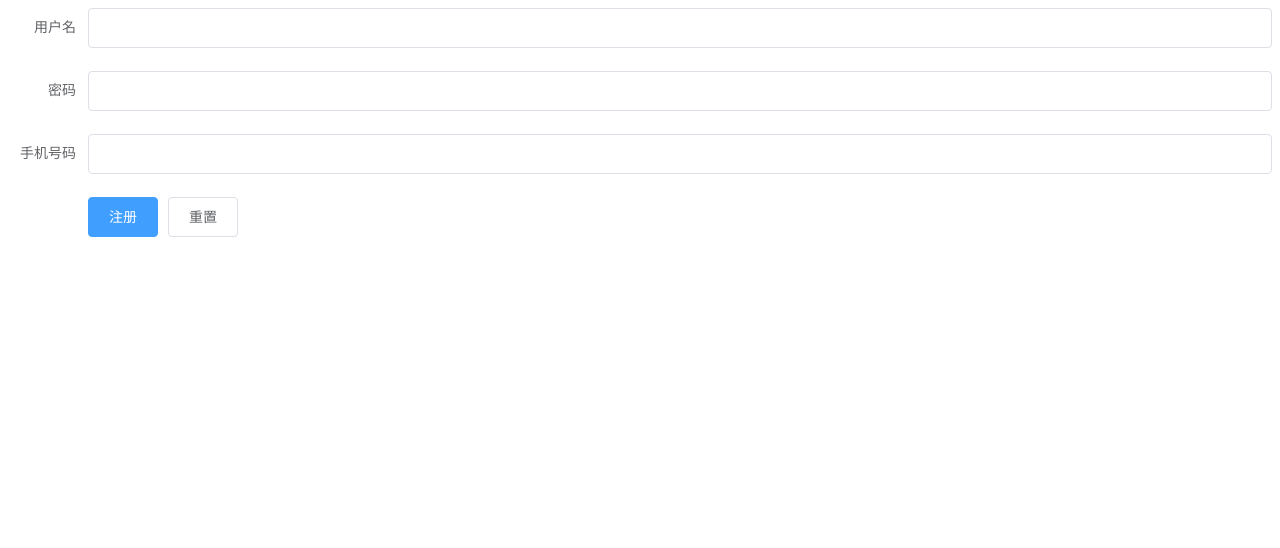
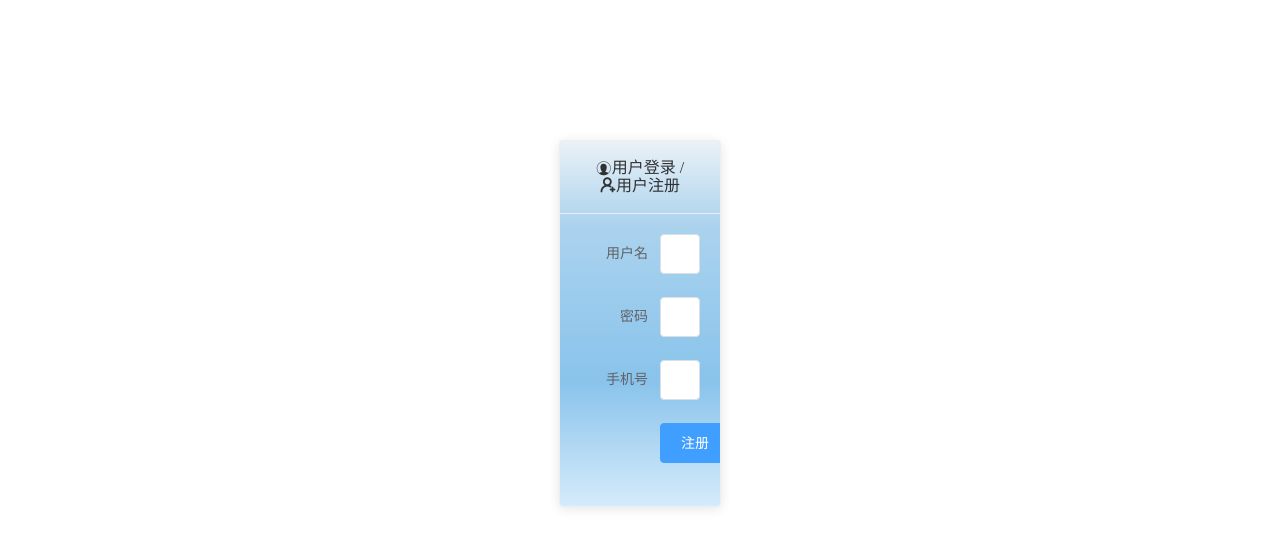
Before and after one commit to Eating-Bread-On-Sofa/ebos-web, a Vue app: page /register in a window 1280 px wide. Shown: the top 548 px of the page. Built offline with nearby package versions, Linux system fonts and the light colour scheme.

Commit message:
need to redo background

```diff
--- a/src/components/Login.vue
+++ b/src/components/Login.vue
@@ -1,17 +1,37 @@
 <template>
-  <div>
+  <div id="Login">
+    <div class="note" style ="note"></div>
+    <el-container>
+      <el-main>
+        <el-row>
+          <el-col :span="12" :offset="6" :xs="24">
+            <el-card class="box-card">
+              <div slot="header" class="clearfix" style="text-align: center">
+                <a class="icon iconfont el-icon-icon" @click="login">用户登录</a>
+                /
+                <a class="icon iconfont el-icon-zhuce" @click="register">用户注册</a>
+              </div>
               <el-form label-width="80px">
                 <el-form-item label="用户名">
-        <el-input v-model="form.name"></el-input>
+                  <el-input v-model="form.name" label-width="20px"></el-input>
                 </el-form-item>
                 <el-form-item label="密码">
-        <el-input v-model="form.password" type="password"></el-input>
+                  <el-input v-model="form.password" type="password" label-width="80px"></el-input>
                 </el-form-item>
                 <el-form-item>
                   <el-button type="primary" @click="loginTrue({name:form.name,password:form.password})">登陆</el-button>
-        <el-button >重置</el-button>
                 </el-form-item>
               </el-form>
+              <el-row>
+                <el-col :span="12" :offset="6">
+                  <router-view></router-view>
+                </el-col>
+              </el-row>
+            </el-card>
+          </el-col>
+        </el-row>
+      </el-main>
+    </el-container>
   </div>
 </template>
 
@@ -19,6 +39,14 @@
 import {mapState, mapActions} from 'vuex'
 export default {
   name: 'Login',
+  methods: {
+    login () {
+      this.$router.push({path: '/login'})
+    },
+    register () {
+      this.$router.push({path: '/register'})
+    }
+  },
   computed: {
     // 使用对象展开运算符将此对象混入到外部对象中
     ...mapState([
@@ -26,7 +54,7 @@ export default {
       'status'
     ])
   },
-  methods: {
+  methods1: {
     ...mapActions([
       // `mapActions` 也支持载荷：
       'loginTrue' // 将 `this.incrementBy(amount)` 映射为 `this.$store.dispatch('incrementBy', amount)`
@@ -44,10 +72,33 @@ export default {
           })
       }
     }
+  },
+  data () {
+    return {
+      note: {
+        backgroundImage: 'url(' + require('../../static/background.jpg') + ')',
+        backgroundRepeat: 'no-repeat',
+        backgroundSize: '100% 100%'
+      }
+    }
   }
 }
 </script>
 
-<style scoped>
-
+<style>
+  .el-container{
+    margin-top: 120px;
+    margin-right: 450px;
+    margin-left: 450px;
+  }
+  .el-card{
+    background:
+      -webkit-linear-gradient(
+        top,
+        rgb(235, 241, 246) 0%,
+        rgb(171, 211, 238) 23%,
+        rgb(137, 195, 235) 66%,
+        rgb(213, 235, 251) 100%);
+    /* Chrome10-25,Safari5.1-6 */
+  }
 </style>
--- a/src/components/Register.vue
+++ b/src/components/Register.vue
@@ -1,28 +1,55 @@
 <template>
-  <div>
-    <el-form :model="form" label-width="80px">
+  <div id="Login">
+    <div class="note" style ="note"></div>
+    <el-container>
+      <el-main>
+        <el-row>
+          <el-col :span="12" :offset="6" :xs="24">
+            <el-card class="box-card">
+              <div slot="header" class="clearfix" style="text-align: center">
+                <a class="icon iconfont el-icon-icon" @click="login">用户登录</a>
+                /
+                <a class="icon iconfont el-icon-zhuce" @click="register">用户注册</a>
+              </div>
+              <el-form label-width="80px">
                 <el-form-item label="用户名">
-        <el-input v-model="form.name"></el-input>
+                  <el-input v-model="form.name" label-width="20px"></el-input>
                 </el-form-item>
                 <el-form-item label="密码">
-        <el-input v-model="form.password" type="password"></el-input>
+                  <el-input v-model="form.password" type="password" label-width="80px"></el-input>
                 </el-form-item>
-      <el-form-item label="手机号码">
+                <el-form-item label="手机号">
                   <el-input v-model="form.phone"></el-input>
                 </el-form-item>
                 <el-form-item>
-        <el-button type="primary" @click="registerTrue({name:form.name,password:form.password,phone:form.phone})">注册
-        </el-button>
-        <el-button>重置</el-button>
+                  <el-button type="primary" @click="registerTrue({name:form.name,password:form.password,phone:form.phone})">注册</el-button>
                 </el-form-item>
               </el-form>
+              <el-row>
+                <el-col :span="12" :offset="6">
+                  <router-view></router-view>
+                </el-col>
+              </el-row>
+            </el-card>
+          </el-col>
+        </el-row>
+      </el-main>
+    </el-container>
   </div>
 </template>
-
 <script>
 import {mapState, mapActions} from 'vuex'
+
 export default {
   name: 'Register',
+  methods: {
+    login () {
+      this.$router.push({path: '/login'})
+    },
+    register () {
+      this.$router.push({path: '/register'})
+    }
+  },
   computed: {
     // 使用对象展开运算符将此对象混入到外部对象中
     ...mapState([
@@ -30,7 +57,7 @@ export default {
       'status'
     ])
   },
-  methods: {
+  methods1: {
     ...mapActions([
       'registerTrue'
     ])
@@ -48,10 +75,33 @@ export default {
           })
       }
     }
+  },
+  data () {
+    return {
+      note: {
+        backgroundImage: 'url(' + require('../../static/background.jpg') + ')',
+        backgroundRepeat: 'no-repeat',
+        backgroundSize: '100% 100%'
+      }
+    }
   }
 }
 </script>
 
-<style scoped>
-
+<style>
+  .el-container{
+    margin-top: 120px;
+    margin-right: 450px;
+    margin-left: 450px;
+  }
+  .el-card{
+    background:
+      -webkit-linear-gradient(
+        top,
+        rgb(235, 241, 246) 0%,
+        rgb(171, 211, 238) 23%,
+        rgb(137, 195, 235) 66%,
+        rgb(213, 235, 251) 100%);
+    /* Chrome10-25,Safari5.1-6 */
+  }
 </style>
```
Also changed, not shown: static/background.jpg (added). Lines whose indentation alone changed are shown as unchanged.
